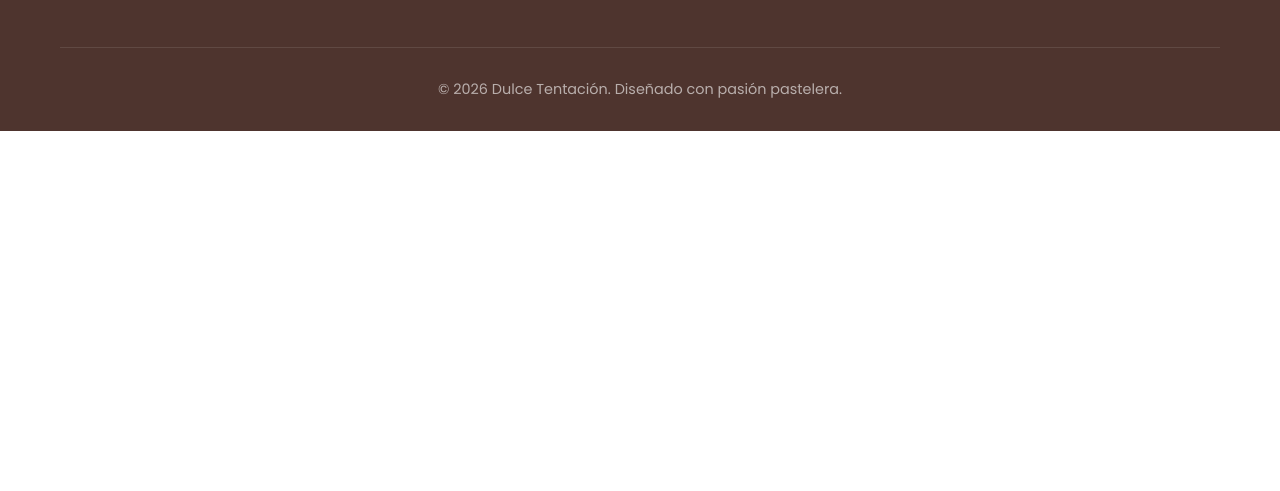
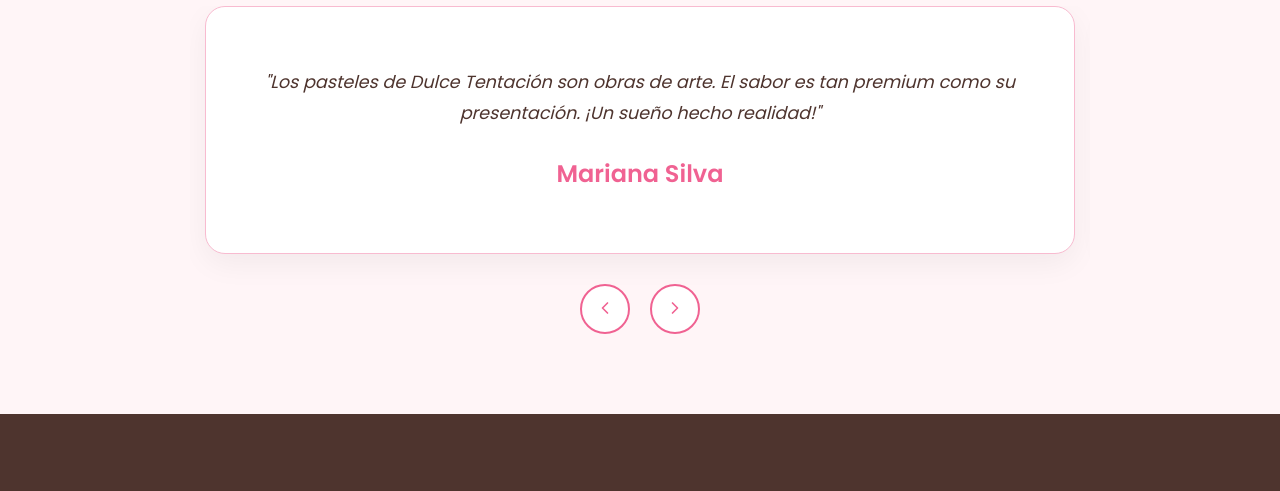
Before and after one commit to Tatto2703/dulce-tentacion-landing, a plain HTML site: page index.html in a window 1280 px wide. Shown: the part 3894-4385 px from the top of the page. Before the commit the page ends 4025 px from the top, so only its background shows below. Drawn offline with nearby package versions, Linux system fonts and the light colour scheme; a web font is replaced by a local one.

Commit message:
Actualizacion landing page y slider testimonios

```diff
--- a/index.html
+++ b/index.html
@@ -167,7 +167,41 @@
             </div>
         </div>
     </section>
+<section class="dt-testimonials-section">
+  <div class="dt-testimonials-container">
+    <div class="dt-testimonial-slider" id="dtTestimonialSlider">
+      <div class="dt-testimonial-track" id="dtTestimonialTrack">
+        <div class="dt-testimonial-card">
+          <div class="dt-testimonial-body">
+            <p class="dt-testimonial-comentario">"Los pasteles de Dulce Tentación son obras de arte. El sabor es tan premium como su presentación. ¡Un sueño hecho realidad!"</p>
+            <h4 class="dt-testimonial-nombre">Mariana Silva</h4>
+          </div>
+        </div>
+        <div class="dt-testimonial-card">
+          <div class="dt-testimonial-body">
+            <p class="dt-testimonial-comentario">"La atención al detalle es increíble. Los macarons son los mejores que he probado fuera de París. Totalmente recomendados."</p>
+            <h4 class="dt-testimonial-nombre">Carlos Rivera</h4>
+          </div>
+        </div>
+        <div class="dt-testimonial-card">
+          <div class="dt-testimonial-body">
+            <p class="dt-testimonial-comentario">"Artesanal de verdad. Se nota que usan ingredientes de la más alta calidad. Mi lugar favorito para celebraciones."</p>
+            <h4 class="dt-testimonial-nombre">Elena Gómez</h4>
+          </div>
+        </div>
+      </div>
 
+      <div class="dt-testimonial-controles">
+        <button class="dt-testimonial-btn dt-prev" id="dtPrevBtn" aria-label="Anterior">
+          <svg viewBox="0 0 24 24" fill="none" stroke="currentColor" stroke-width="2" stroke-linecap="round" stroke-linejoin="round"><polyline points="15 18 9 12 15 6"></polyline></svg>
+        </button>
+        <button class="dt-testimonial-btn dt-next" id="dtNextBtn" aria-label="Siguiente">
+          <svg viewBox="0 0 24 24" fill="none" stroke="currentColor" stroke-width="2" stroke-linecap="round" stroke-linejoin="round"><polyline points="9 18 15 12 9 6"></polyline></svg>
+        </button>
+      </div>
+    </div>
+  </div>
+</section>
     <!-- Footer -->
     <footer class="footer">
         <div class="container">
--- a/style.css
+++ b/style.css
@@ -1,4 +1,7 @@
-/* Variables & Reset */
+/* =========================
+   VARIABLES Y RESET
+========================= */
+
 :root {
     --primary: #F06292;
     --primary-light: #F8BBD0;
@@ -35,12 +38,21 @@
     padding: 0 20px;
 }
 
-/* Typography */
-h1, h2, h3, .logo {
+/* =========================
+   TIPOGRAFÍA
+========================= */
+
+h1,
+h2,
+h3,
+.logo {
     font-family: 'Playfair Display', serif;
 }
 
-/* Navbar */
+/* =========================
+   NAVBAR
+========================= */
+
 .navbar {
     position: fixed;
     top: 0;
@@ -110,7 +122,10 @@
     box-shadow: 0 5px 15px rgba(240, 98, 146, 0.4);
 }
 
-/* Hero */
+/* =========================
+   HERO
+========================= */
+
 .hero {
     height: 100vh;
     background: url('https://images.unsplash.com/photo-1551024601-bec78aea704b?auto=format&fit=crop&q=80&w=1600') center/cover no-repeat;
@@ -184,7 +199,10 @@
     transform: translateY(-3px);
 }
 
-/* Sections Global */
+/* =========================
+   SECCIONES GENERALES
+========================= */
+
 section {
     padding: 100px 0;
 }
@@ -207,7 +225,10 @@
     margin: 0 auto;
 }
 
-/* Benefits */
+/* =========================
+   BENEFITS
+========================= */
+
 .benefits {
     background-color: var(--bg-light);
 }
@@ -242,7 +263,10 @@
     color: var(--brown);
 }
 
-/* Products */
+/* =========================
+   PRODUCTOS
+========================= */
+
 .products-grid {
     display: grid;
     grid-template-columns: repeat(auto-fit, minmax(350px, 1fr));
@@ -298,9 +322,13 @@
     margin-top: 15px;
 }
 
-/* Testimonials */
+/* =========================
+   TESTIMONIOS
+========================= */
+
 .testimonials {
-    background: linear-gradient(rgba(240, 98, 146, 0.1), rgba(240, 98, 146, 0.1)), url('https://www.transparenttextures.com/patterns/cubes.png');
+    background: linear-gradient(rgba(240, 98, 146, 0.1), rgba(240, 98, 146, 0.1)),
+    url('https://www.transparenttextures.com/patterns/cubes.png');
     text-align: center;
 }
 
@@ -328,7 +356,10 @@
     font-size: 1.2rem;
 }
 
-/* Contact Form */
+/* =========================
+   FORMULARIO
+========================= */
+
 .contact-grid {
     display: grid;
     grid-template-columns: 1fr 1fr;
@@ -358,7 +389,7 @@
     color: var(--primary);
 }
 
-.form-container {
+.contact-form {
     background: var(--white);
     padding: 40px;
     border-radius: 20px;
@@ -369,7 +400,9 @@
     margin-bottom: 20px;
 }
 
-.input-group input, .input-group select, .input-group textarea {
+.input-group input,
+.input-group select,
+.input-group textarea {
     width: 100%;
     padding: 15px;
     border: 2px solid var(--gray);
@@ -379,7 +412,9 @@
     transition: var(--transition);
 }
 
-.input-group input:focus, .input-group select:focus, .input-group textarea:focus {
+.input-group input:focus,
+.input-group select:focus,
+.input-group textarea:focus {
     border-color: var(--primary);
 }
 
@@ -387,7 +422,10 @@
     width: 100%;
 }
 
-/* Footer */
+/* =========================
+   FOOTER
+========================= */
+
 .footer {
     background: var(--brown);
     color: var(--white);
@@ -428,8 +466,90 @@
     opacity: 0.6;
 }
 
-/* Mobile Responsive */
+/* =========================
+   SLIDER TESTIMONIOS
+========================= */
+
+.dt-testimonials-section {
+    padding: 80px 20px;
+    background-color: var(--bg-light);
+}
+
+.dt-testimonial-slider {
+    position: relative;
+    overflow: hidden;
+    max-width: 900px;
+    margin: 0 auto;
+}
+
+.dt-testimonial-track {
+    display: flex;
+    transition: transform 0.5s ease;
+}
+
+.dt-testimonial-card {
+    min-width: 100%;
+    padding: 0 15px;
+    box-sizing: border-box;
+}
+
+.dt-testimonial-body {
+    background: var(--white);
+    border-radius: 20px;
+    padding: 60px 40px;
+    text-align: center;
+    border: 1px solid var(--primary-light);
+    box-shadow: var(--shadow);
+}
+
+.dt-testimonial-comentario {
+    font-size: 1.1rem;
+    font-style: italic;
+    color: var(--brown);
+    line-height: 1.8;
+    margin-bottom: 25px;
+}
+
+.dt-testimonial-nombre {
+    font-size: 1.5rem;
+    font-weight: 700;
+    color: var(--primary);
+}
+
+.dt-testimonial-controles {
+    display: flex;
+    justify-content: center;
+    gap: 20px;
+    margin-top: 30px;
+}
+
+.dt-testimonial-btn {
+    background: var(--white);
+    border: 2px solid var(--primary);
+    color: var(--primary);
+    width: 50px;
+    height: 50px;
+    border-radius: 50%;
+    cursor: pointer;
+    transition: var(--transition);
+}
+
+.dt-testimonial-btn:hover {
+    background: var(--primary);
+    color: var(--white);
+}
+
+.dt-testimonial-btn svg {
+    width: 20px;
+    height: 20px;
+}
+
+/* =========================
+   RESPONSIVE
+========================= */
+
 @media (max-width: 968px) {
+
     .nav-links {
         display: none;
     }
```
